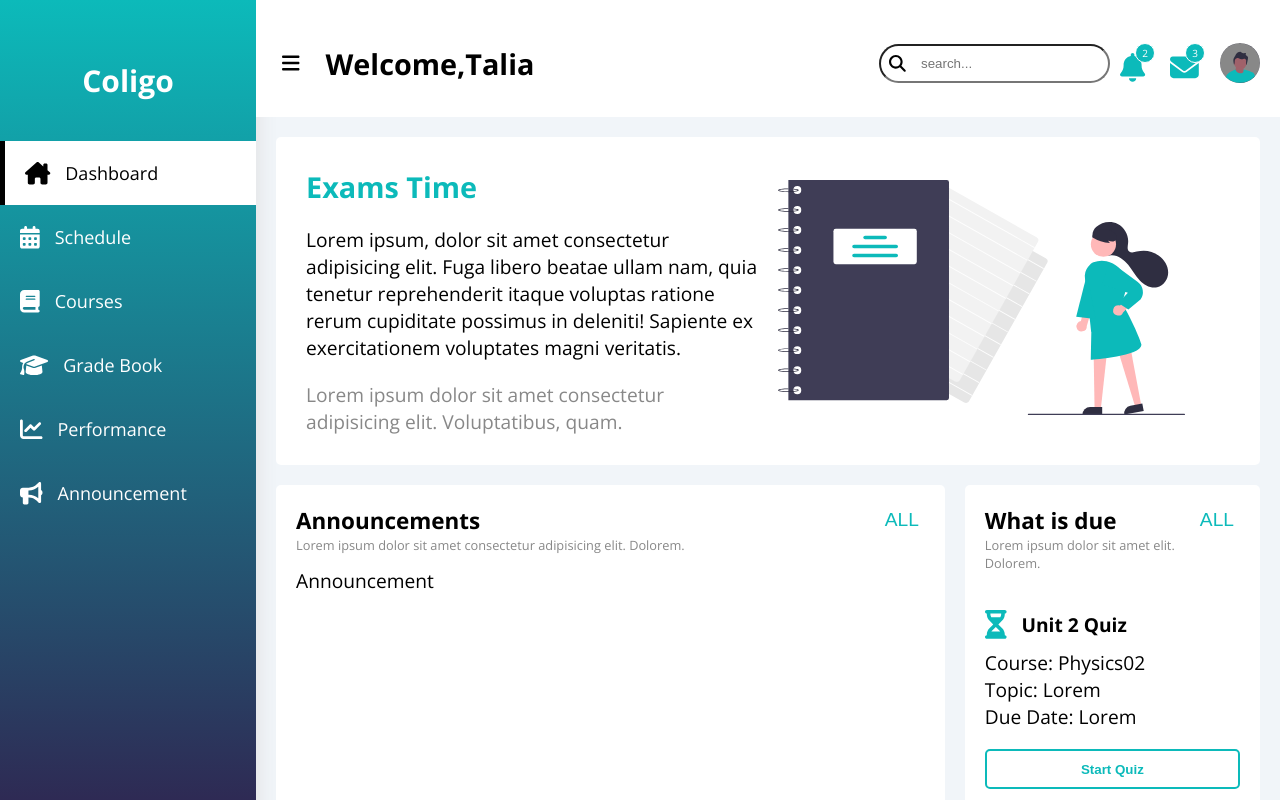
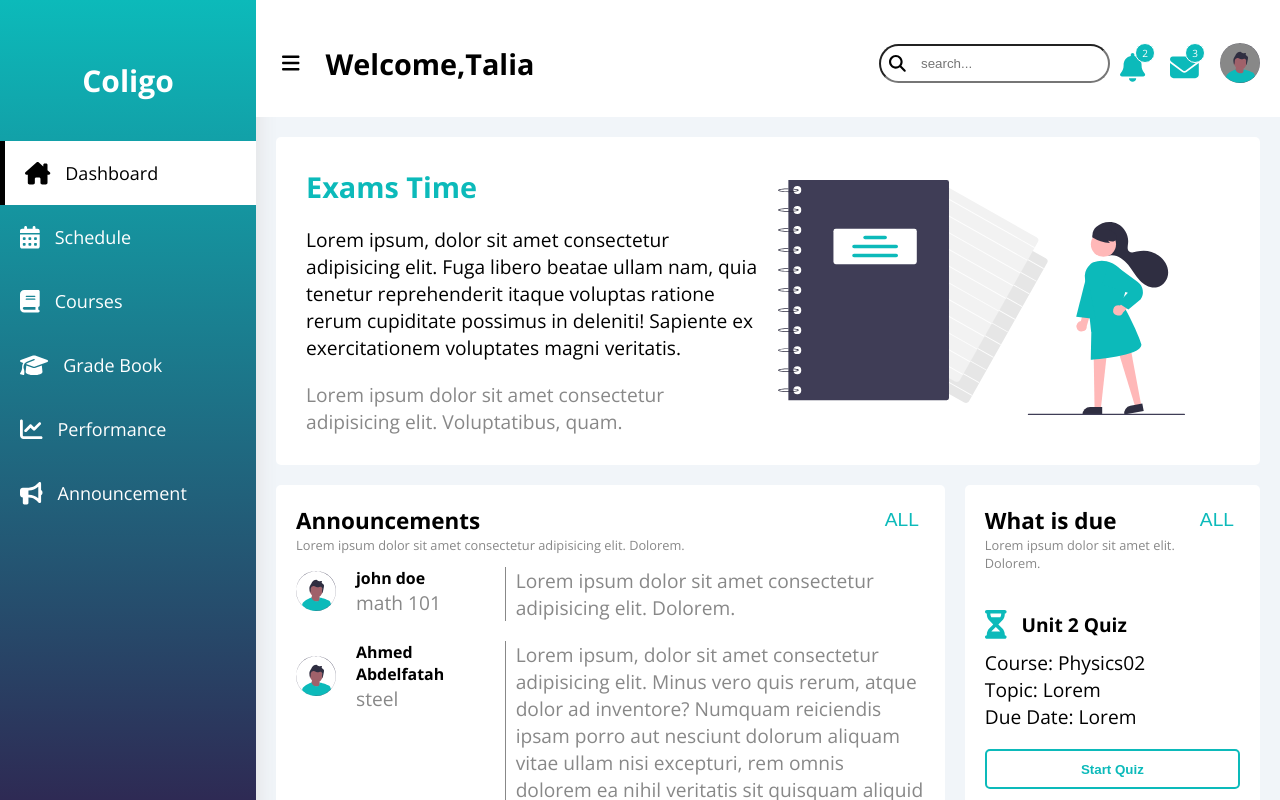
Before and after one commit to ahmed-m-abdelfatah/anyware-software-fullstack-task, a React (Create React App) app in the folder client/: page / in a window 1280 px wide. Shown: the top 800 px of the page. Built offline with nearby package versions, Linux system fonts and the light colour scheme.

Commit message:
checkpoint

```diff
--- a/client/src/components/announcement/Announcement.js
+++ b/client/src/components/announcement/Announcement.js
@@ -1,5 +1,25 @@
-const Announcement = () => {
-  return <div>Announcement</div>;
+import './Announcement.scss';
+import avatar from '../../img/undraw_pic_profile_re_7g2h.svg';
+
+const Announcement = props => {
+  return (
+    <div className='announcement'>
+      <div className='col'>
+        <div className='user'>
+          <img src={avatar} alt='avatar' />
+
+          <div className='text'>
+            <h5 className='name'>{props.username}</h5>
+            <p className='name'>{props.title}</p>
+          </div>
+        </div>
+      </div>
+
+      <div className='col'>
+        <div className='description'>{props.description}</div>
+      </div>
+    </div>
+  );
 };
 
 export default Announcement;
--- /dev/null
+++ b/client/src/components/announcement/Announcement.scss
@@ -0,0 +1,45 @@
+@use '../../styles/variables' as *;
+
+.announcement {
+  display: flex;
+  gap: 1.25rem;
+
+  &:not(:last-of-type) {
+    margin-bottom: 1.25rem;
+  }
+
+  .col {
+    &:first-of-type {
+      width: 30%;
+    }
+
+    &:last-of-type {
+      width: calc(70% - 1.25rem);
+      padding-#{$left}: 0.625rem;
+      border-left: 0.0625rem solid map-get($map: $colors, $key: 888);
+      color: map-get($map: $colors, $key: 888);
+      flex-grow: 1;
+    }
+
+    .user {
+      display: flex;
+      align-items: center;
+      gap: 1.25rem;
+
+      img {
+        width: 2.5rem;
+        height: 2.5rem;
+      }
+
+      .text {
+        p {
+          color: map-get($map: $colors, $key: 888);
+        }
+
+        & > * {
+          margin: 0;
+        }
+      }
+    }
+  }
+}
--- a/client/src/pages/home/Home.js
+++ b/client/src/pages/home/Home.js
@@ -17,7 +17,16 @@ const Home = () => {
 
           <div className='cards'>
             <Card title='Announcements' description='Lorem ipsum dolor sit amet consectetur adipisicing elit. Dolorem.'>
-              <Announcement />
+              <Announcement
+                username='john doe'
+                title='math 101'
+                description='Lorem ipsum dolor sit amet consectetur adipisicing elit. Dolorem.'
+              />
+              <Announcement
+                username='Ahmed Abdelfatah'
+                title='steel'
+                description='Lorem ipsum, dolor sit amet consectetur adipisicing elit. Minus vero quis rerum, atque dolor ad inventore? Numquam reiciendis ipsam porro aut nesciunt dolorum aliquam vitae ullam nisi excepturi, rem omnis dolorem ea nihil veritatis sit quisquam aliquid alias cum earum error enim. Veniam omnis quaerat obcaecati architecto, totam consequatur deserunt.'
+              />
             </Card>
             <Card title='What is due' description='Lorem ipsum dolor sit amet elit. Dolorem.'>
               <Due type='quiz' title='unit 2 quiz' list={{ course: 'physics02', topic: 'lorem', dueDate: 'lorem' }} />
```
